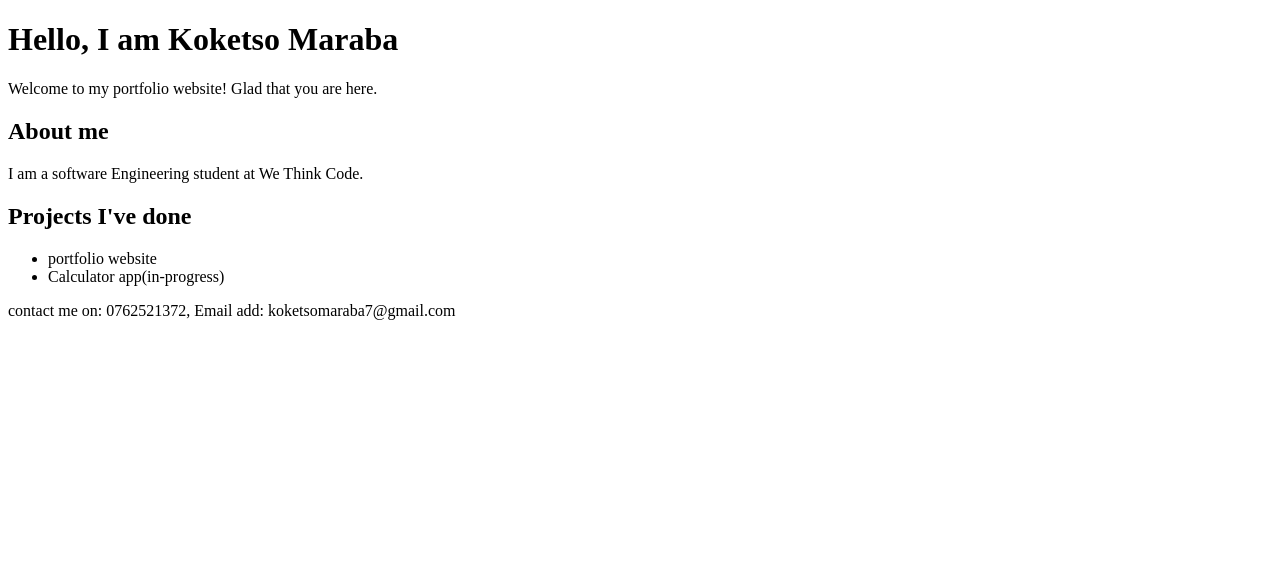
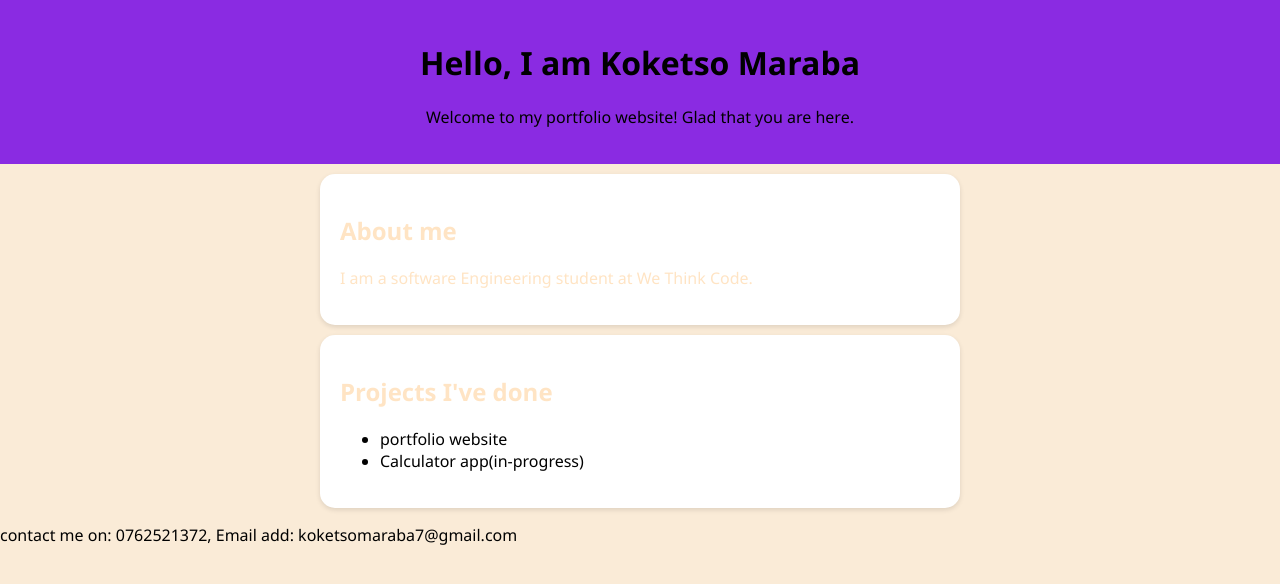
Before and after one commit to KoketsoMaraba/portfolio-website, a plain HTML site: page index.html in a window 1280 px wide. Drawn offline with Linux system fonts and the light colour scheme.

Commit message:
added some styling to the portfolio
first version of portfolio styling

```diff
--- a/index.html
+++ b/index.html
@@ -4,7 +4,9 @@
     <meta charset="UTF-8">
     <meta name="viewport" content="width=device-width, initial-scale=1.0">
     <title>Koketso Maraba - Portfolio</title>
+    <link rel="stylesheet" href="style.css">
 </head>
+
 <body>
 <header>
     <h1>Hello, I am Koketso Maraba</h1>
--- a/style.css
+++ b/style.css
@@ -0,0 +1,36 @@
+body {
+    font-family: 'Segoe UI', Tahoma, Geneva, Verdana, sans-serif;
+    background-color: antiquewhite;
+    color: black;
+    margin: 0%;
+    padding: 0%;
+}
+
+header{
+    background: blueviolet;
+    color: black;
+    padding: 20px;
+    text-align: center;
+}
+
+.about{
+   padding: 20px;
+   color: bisque;
+   padding: 20px;
+
+}
+
+section{
+    padding: 20px;
+    margin: 10px auto;
+    max-width: 600px;
+    background: white;
+    border-radius: 15px;
+    box-shadow: 0 2px 5px rgb(0, 0, 0, 0.113);
+
+}
+
+h2{
+    color: bisque;
+
+}
```
